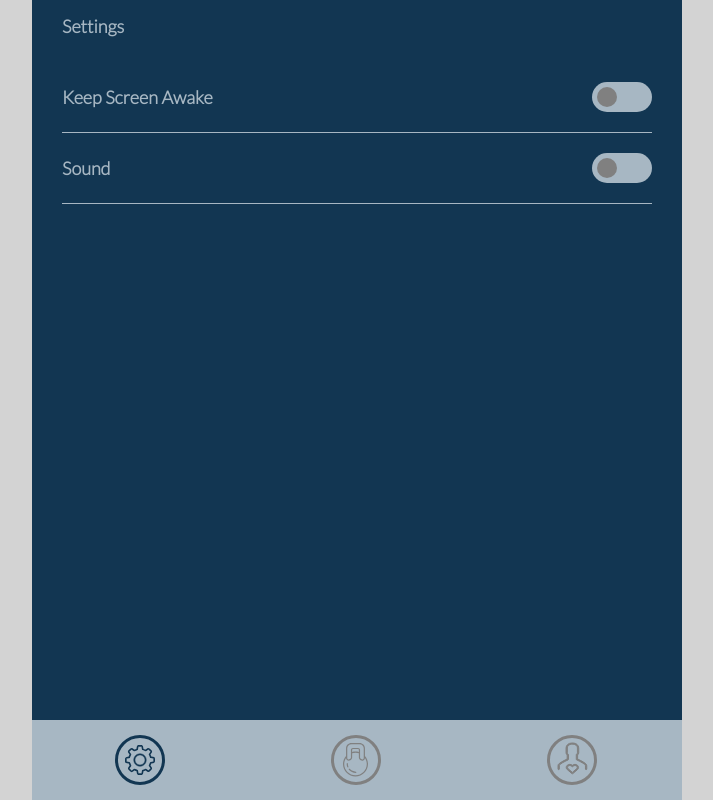
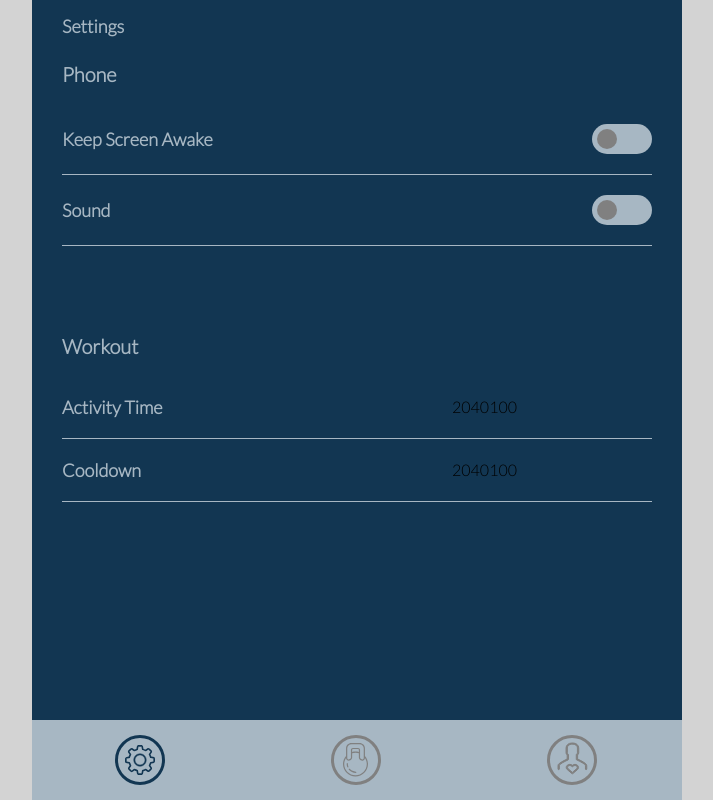
Before and after one commit to maiki-mo/criit, a React (Create React App) app: page /settings in a window 1280 px wide. Shown: the whole page, without its empty margins (283-996 px from the left). Built offline with nearby package versions, Linux system fonts and the light colour scheme.

Commit message:
package for slider

```diff
--- a/package.json
+++ b/package.json
@@ -8,6 +8,7 @@
     "@testing-library/react": "^11.2.3",
     "@testing-library/user-event": "^12.6.0",
     "axios": "^0.21.1",
+    "rc-slider": "^9.7.1",
     "react": "^17.0.1",
     "react-adsense": "^0.1.0",
     "react-dom": "^17.0.1",
--- /dev/null
+++ b/src/components/SliderItem.js
@@ -0,0 +1,77 @@
+import React from 'react';
+import Slider, { SliderTooltip, Handle } from 'rc-slider';
+
+import styles from '../constants/styles';
+
+const { flex } = styles;
+
+export default ( {
+    containerStyles,
+    checked,
+    onSwitch,
+    onColor,
+    offColor,
+    onHandleColor,
+    text,
+    textColor,
+    offHandleColor,
+} ) => {
+
+    const handle = props => {
+        const { value, dragging, index, ...restProps } = props;
+        return (
+            <SliderTooltip
+                prefixCls="rc-slider-tooltip"
+                overlay={`${value} %`}
+                visible={dragging}
+                placement="top"
+                key={index}
+            >
+                <Handle value={value} {...restProps} />
+            </SliderTooltip>
+        );
+    };
+
+    const localStyles = {
+        container: {
+            width: '100%',
+            position: 'relative',
+            display: 'inline-block',
+            verticalAlign: 'middle',
+            textAlign: 'left',
+            ...flex.centerFlexRow,
+            justifyContent: 'space-between',
+            paddingTop: 20,
+            paddingBottom: 20,
+            borderBottom: `1px solid ${textColor}`,
+            ...containerStyles,
+        },
+        text: {
+            fontSize: 18,
+            fontWeight: 'bold',
+            color: textColor,
+        },
+    };
+
+    return (
+        <div style={localStyles.container}>
+            <span style={localStyles.text}>{text}</span>
+            <div style={{ width: 200 }}>
+                <Slider min={20} defaultValue={20} marks={{ 20: 20, 40: 40, 100: 100 }} step={null} />
+            </div>
+            {/* <Switch
+                handleDiameter={20}
+                offColor={offColor}
+                onHandleColor={onHandleColor}
+                offHandleColor={offHandleColor}
+                uncheckedIcon={false}
+                checkedIcon={false}
+                onColor={onColor}
+                checked={checked}
+                onChange={onSwitch}
+                height={30}
+                width={60}
+            /> */}
+        </div>
+    );
+};
--- a/src/screens/Settings.js
+++ b/src/screens/Settings.js
@@ -7,86 +7,11 @@ import services from '../services';
 
 import ToggleSwitchItem from '../components/ToggleSwitchItem';
 import ScreenHeader from '../components/ScreenHeader';
+import SliderItem from '../components/SliderItem';
 
 const { colors, flex } = styles;
 const { wakeLock, sound } = state;
 const { setSoundOption, setWakeLockOption } = services;
-
-// const SettingsInput = ( {
-//     label,
-//     value,
-//     containerStyles,
-// } ) => {
-//     const localStyles = {
-//         container: {
-//             width: '100%',
-//             ...containerStyles,
-//             borderBottom: `1px solid ${colors.lightBlue} `,
-//             paddingTop: 20,
-//             paddingBottom: 20,
-//         },
-//         label: {
-//             margin: 0,
-//             color: colors.lightBlue,
-//             paddingBottom: 20,
-//         },
-//         input: {
-//             margin: 0,
-//             fontSize: 40,
-//             color: colors.lightBlue,
-//             textAlign: 'center',
-//         },
-//     };
-
-//     return (
-//         <div style={localStyles.container}>
-//             <div style={localStyles.inputs}>
-//                 <h1 style={localStyles.label}>{label}</h1>
-//                 <p style={localStyles.input}>{value}</p>
-//             </div>
-//         </div>
-//     );
-// };
-
-// const SettingsButtons = ( { containerStyles } ) => {
-//     const localStyles = {
-//         container: {
-//             height: '40%',
-//             ...flex.centerFlexCol,
-//             ...containerStyles,
-//         },
-//     };
-
-//     return (
-//         <section style={localStyles.container}>
-//             <h1>Hi</h1>
-//         </section>
-//     );
-// };
-
-// const SettingsInputs = ( { containerStyles } ) => {
-//     const localStyles = {
-//         container: {
-//             width: '100%',
-//             height: '40%',
-//             ...flex.centerFlexCol,
-//             ...containerStyles,
-//         },
-//     };
-
-//     return (
-//         <section style={localStyles.container}>
-//             <SettingsInput
-//                 label="Label"
-//                 value="Value"
-//             />
-//             <SettingsInput
-//                 label="Label"
-//                 value="Value"
-//             />
-//         </section>
-//     );
-// };
 
 export default ( { containerStyles } ) => {
     const [wakeLocked, setWakeLock] = useRecoilState( wakeLock );
@@ -100,6 +25,20 @@ export default ( { containerStyles } ) => {
             height: '100%',
             justifyContent: 'flex-start',
             ...containerStyles,
+        },
+        sectionContainer: {
+            width: '100%',
+            paddingBottom: '15%',
+        },
+        subHeader: {
+            paddingBottom: '3%',
+            color: colors.lightBlue,
+            ...flex.centerFlexRow,
+            justifyContent: 'space-between',
+        },
+        subText: {
+            fontSize: 20,
+            margin: 0,
         },
     };
 
@@ -120,6 +59,10 @@ export default ( { containerStyles } ) => {
                 titleColor={colors.lightBlue}
                 titleSize={18}
             />
+            <section style={localStyles.sectionContainer}>
+                <div style={localStyles.subHeader}>
+                    <h1 style={localStyles.subText}>Phone</h1>
+                </div>
                 <ToggleSwitchItem
                     onHandleColor={colors.blue}
                     offHandleColor={colors.grey}
@@ -140,6 +83,32 @@ export default ( { containerStyles } ) => {
                     onSwitch={handleSoundSwitch}
                     textColor={colors.lightBlue}
                 />
+            </section>
+            <section style={localStyles.sectionContainer}>
+                <div style={localStyles.subHeader}>
+                    <h1 style={localStyles.subText}>Workout</h1>
+                </div>
+                <SliderItem
+                    onHandleColor={colors.blue}
+                    offHandleColor={colors.grey}
+                    text="Activity Time"
+                    onColor={colors.lightBlue}
+                    offColor={colors.lightBlue}
+                    checked={wakeLocked}
+                    onSwitch={handleStayWakeSwitch}
+                    textColor={colors.lightBlue}
+                />
+                <SliderItem
+                    onHandleColor={colors.blue}
+                    offHandleColor={colors.grey}
+                    text="Cooldown"
+                    onColor={colors.lightBlue}
+                    offColor={colors.lightBlue}
+                    checked={soundOn}
+                    onSwitch={handleSoundSwitch}
+                    textColor={colors.lightBlue}
+                />
+            </section>
         </main>
     );
 };
```
Also changed, not shown: 1 other file (tests, documents, lock files or other folders). Lines whose indentation alone changed are shown as unchanged.
